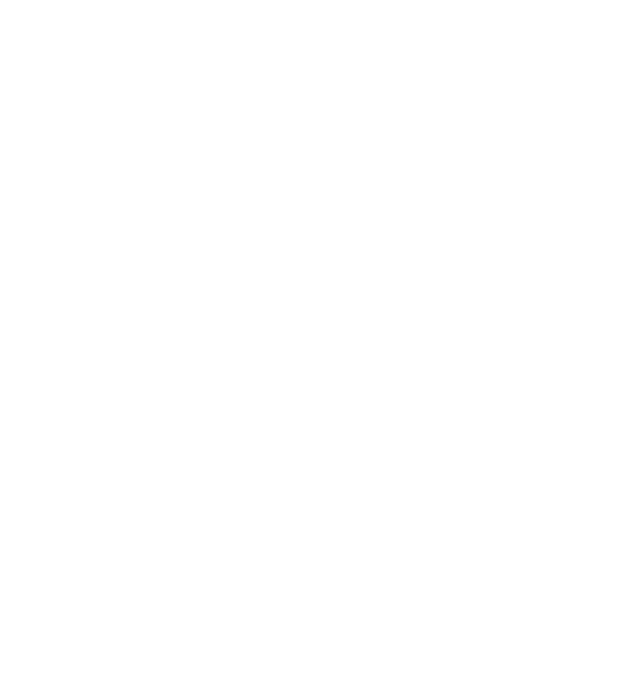
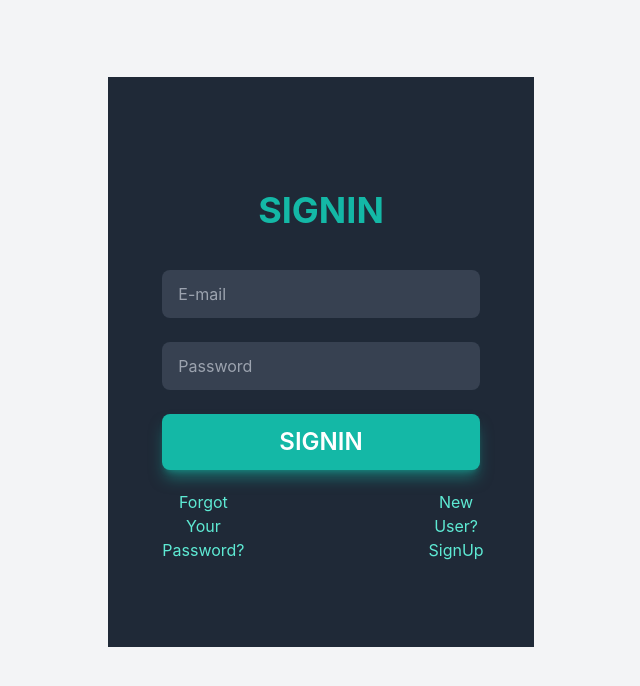
Before and after one commit to Wasi752/kfrontend, a React (Create React App) app: page /signin in a window 1280 px wide. Before the commit this address had no page. Shown: the top 686 px of the page, without its empty margins (319-959 px from the left). Built offline with nearby package versions, Linux system fonts and the light colour scheme.

Commit message:
Try to firebase

```diff
--- a/src/App.js
+++ b/src/App.js
@@ -3,30 +3,26 @@ import { Routes, Route } from "react-router-dom";
 import Home from './FirebasePages/Home';
 import SignUp2 from './FirebasePages/Signup';
 import Login from './FirebasePages/Login';
-{/*
 import SignUp from './Pages/signUp';
 import Signin from './Pages/signIn';
 import ChangePassword from './Pages/changePassword';
 import RecoverPassword from './Pages/recoverPassword';
 import BookCategory from './Pages/Dashboard';
-import { AuthProvider } from './context/AuthContext';
-*/}
 
 
 function App() {
   return (
     <div className="App">
       <Routes>
-        {/*<AuthProvider>
-            <Route path="/" element={<Signin/>} />
-        <Route path="/signup" element={<SignUp/>} />
-        <Route path="forget" element={<RecoverPassword/>} />
-        <Route path="/change/:id" element={<ChangePassword/>} />
-  <Route path="/home/:id" element={<BookCategory/>} />
-        </AuthProvider> */}
+
+        <Route path="/signin" element={<Signin />} />
+        <Route path="/signup" element={<SignUp />} />
+        <Route path="forget" element={<RecoverPassword />} />
+        <Route path="/change/:id" element={<ChangePassword />} />
+        <Route path="/:id" element={<BookCategory />} />
         <Route path="/" element={<Home />} />
         <Route path="/signup2" element={<SignUp2 />} />
-        <Route path="/login" element={<Login />} />
+        <Route path="/signin" element={<Login />} />
       </Routes>
     </div>
   );
--- a/src/FirebasePages/Home.js
+++ b/src/FirebasePages/Home.js
@@ -10,8 +10,8 @@ function Home() {
                     <div className="w-[33%] m-5">{navbar}</div>
                     <div className="w-[33%]"></div>
                     <div className="w-[33%] text-right m-5">
-                        <Link to='/signup2'><span className="p-2 text-lg hover:text-green-800 ">signup</span></Link>
-                        <Link to='/login'><span className="p-2 text-lg hover:text-green-800">login</span></Link>
+                        <Link to='/signup'><span className="p-2 text-lg hover:text-green-800 ">Signup</span></Link>
+                        <Link to='/signin'><span className="p-2 text-lg hover:text-green-800">Login</span></Link>
                     </div>
                 </div>
                 <div className="w-full h-3/6 bg-green-200 flex flex-col justify-center pl-40 bg-blue-200 ">
--- a/src/FirebasePages/Login.js
+++ b/src/FirebasePages/Login.js
@@ -26,7 +26,7 @@ function Login() {
             })
             .then((body) => {
                 if (body) {
-                    navigate("/home/" + body.id)
+                    navigate("/home" ) //+ body.id
                     //window.alert(`Signed in as ${body.fullName}`)
                 }
                 else {
--- a/src/FirebasePages/Signup.js
+++ b/src/FirebasePages/Signup.js
@@ -54,7 +54,7 @@ const form = ({ values, errors, touched, handleChange, handleBlur, handleSubmit,
                             </span>
 
                         </div>
-                        <div className={divClassLeft}>
+                        {/* <div className={divClassLeft}>
                             <input
                                 type="text"
                                 name='phoneNumber'
@@ -67,7 +67,7 @@ const form = ({ values, errors, touched, handleChange, handleBlur, handleSubmit,
                             <span className='text-red-500'>
                                 {touched.phoneNumber && errors.phoneNumber}
                             </span>
-                        </div>
+                        </div> */}
                         <div className={divClassLeft}>
                             <input
                                 type="text"
--- a/src/Pages/signIn.js
+++ b/src/Pages/signIn.js
@@ -26,7 +26,7 @@ function Signin() {
             })
             .then((body) => {
                 if (body) {
-                    navigate("/home/" + body.id)
+                    navigate("/" + body.id)
                     //window.alert(`Signed in as ${body.fullName}`)
                 }
                 else {
```
